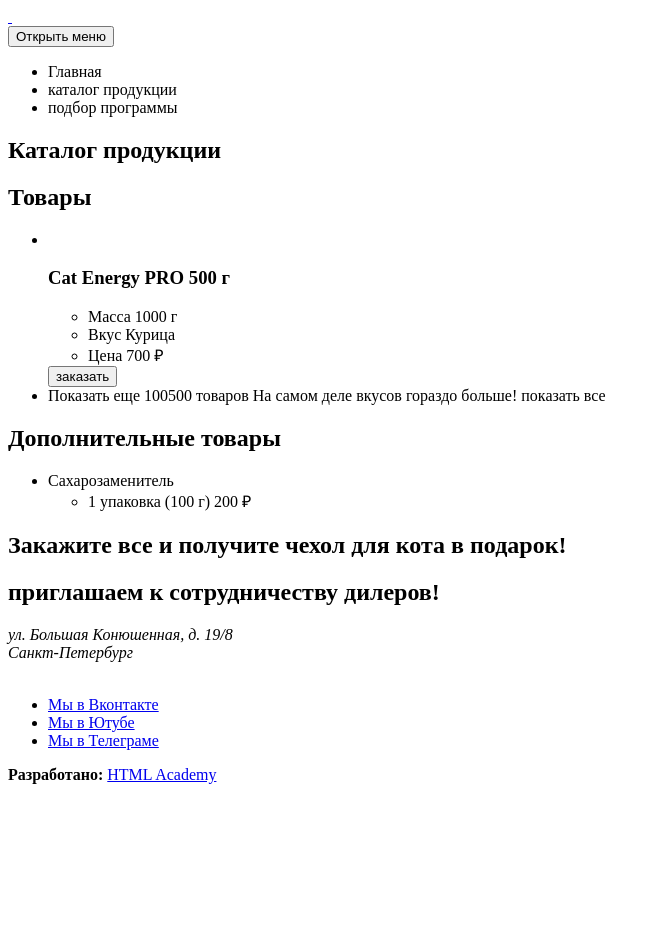
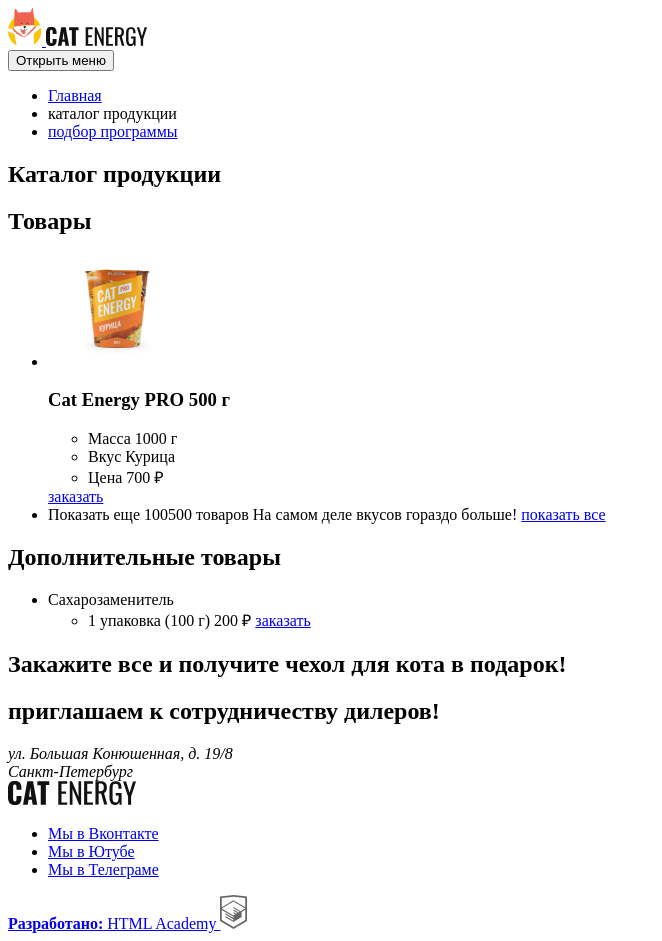
Before and after one commit to htmlacademy-adaptive/1295903-cat-energy-28, a website: page source/catalog.html in a window 1280 px wide. Shown: the whole page, without its empty margins (0-662 px from the left). Before the commit the page ends 800 px from the top, so only its background shows below. Drawn offline with Linux system fonts and the light colour scheme.

Commit message:
Разметка - правки

```diff
--- a/source/catalog.html
+++ b/source/catalog.html
@@ -1,31 +1,30 @@
 <!DOCTYPE html>
-<html lang="en">
+<html class="page" lang="ru">
 <head>
   <meta charset="UTF-8">
   <title>Каталог | HTML Academy: Кэт энерджи</title>
 </head>
 <body class="page__body">
 <header class="header">
-  <a class="header__logo" href="/">
-    <img class="header__logo-image" src="" width="" height="">
-    <img class="header__logo-slogan logo" src="" width="" height="">
-    <span></span>
+  <a class="header__logo logo" href="index.html">
+    <img class="logo__image" src="img/logo-mobile.svg" width="" height="" alt="Кэт энерджи">
+    <img class="logo__slogan " src="img/logo.svg" width="101" height="" alt="18">
   </a>
   <nav class="nav">
     <button class="nav__toggle" type="button"><span class="visually-hidden">Открыть меню</span></button>
     <ul class="nav__list menu">
       <li class="menu__item">
-        <a>
+        <a href="index.html">
           Главная
         </a>
       </li>
       <li class="menu__item menu__item--active">
-        <a>
+        <span>
           каталог продукции
-        </a>
+        </span>
       </li>
       <li class="menu__item">
-        <a>
+        <a href="form.html">
           подбор программы
         </a>
       </li>
@@ -38,10 +37,12 @@
       <h1 class="catalog__title">Каталог продукции</h1>
       <h2 class="visually-hidden">Товары</h2>
       <ul class="catalog__list">
-        <li class="catalog__item card--vertical">
-          <img class="card__image">
-          <h3 class="card__title">Cat Energy PRO <span class="card__title-feature">500 г</span></h3>
-          <ul class="card__feature feature">
+        <li class="catalog__item catalog-card">
+          <a class="catalog-card__info">
+            <img class="catalog-card__image" src="img/catalog-1-desktop.png" alt="">
+            <h3 class="catalog-card__title">Cat Energy PRO <span class="card__title-feature">500 г</span></h3>
+          </a>
+          <ul class="catalog-card__feature feature">
             <li class="feature__item">
               <span class="feature__key">Масса</span>
               <span class="feature__value">1000 г</span>
@@ -55,12 +56,13 @@
               <span class="feature__value">700 ₽</span>
             </li>
           </ul>
-          <button class="card__button button" type="button">заказать</button>
+          <a class="catalog-card__button button" href="form.html">заказать</a>
         </li>
         <li class="catalog__item catalog-more">
           <span class="catalog-more__title">Показать еще 100500 товаров</span>
           <span class="catalog-more__description">На самом деле вкусов гораздо больше!</span>
-          <a class="catalog-more__button">показать все</a>
+          <!-- При отключенном JS должен осуществляться переход на страницу новых товаров -->
+          <a class="catalog-more__button" href="catalog.html/#all">показать все</a>
         </li>
       </ul>
     </div>
@@ -76,13 +78,14 @@
               <li class="feature__item">
                 <span class="feature__key">1 упаковка (100 г)</span>
                 <span class="feature__value">200 ₽</span>
+                <a class="feature__button button" href="form.html">заказать</a>
               </li>
             </ul>
           </li>
         </ul>
       </div>
       <div class="additional__gift gift">
-          <h2 class="gift__title">Закажите все и получите чехол для кота в подарок!</h2>
+        <h2 class="gift__title">Закажите все и получите чехол для кота в подарок!</h2>
       </div>
     </div>
   </section>
@@ -97,7 +100,7 @@
 </main>
 <footer class="footer">
   <a class="footer__logo" href="/">
-    <img class="logo" src="" width="" height="">
+    <img class="logo__slogan" src="img/logo.svg" width="128" height="24" alt="Cat Energy">
   </a>
   <div class="footer__social social">
     <ul class="social__list">
@@ -117,11 +120,12 @@
       </li>
     </ul>
   </div>
-  <div class="footer__copyright copyright">
-    <b class="visually-hidden">Разработано:</b>
-    <a class="copyright__link" href="https://htmlacademy.ru/intensive/adaptive">HTML Academy</a>
-    <img class="copyright__image" alt="">
-  </div>
+  <a class="footer__copyright copyright" href="https://htmlacademy.ru/intensive/adaptive">
+    <span class="copyright__text" >
+      <b class="visually-hidden">Разработано:</b> HTML Academy
+    </span>
+    <img class="copyright__image" src="img/html-logo.svg" width="27" height="34" alt="HTML Academy Logo">
+  </a>
 </footer>
 </body>
 </html>
```
Also changed, not shown: source/form.html (+27 -26 lines), source/index.html (+20 -16 lines), source/img/catalog-1-desktop.png (renamed from source/img/catalog-1-desktop 1.png), source/img/html-logo.svg (renamed from source/img/html logo.svg), source/img/logo-mobile.svg (added).
